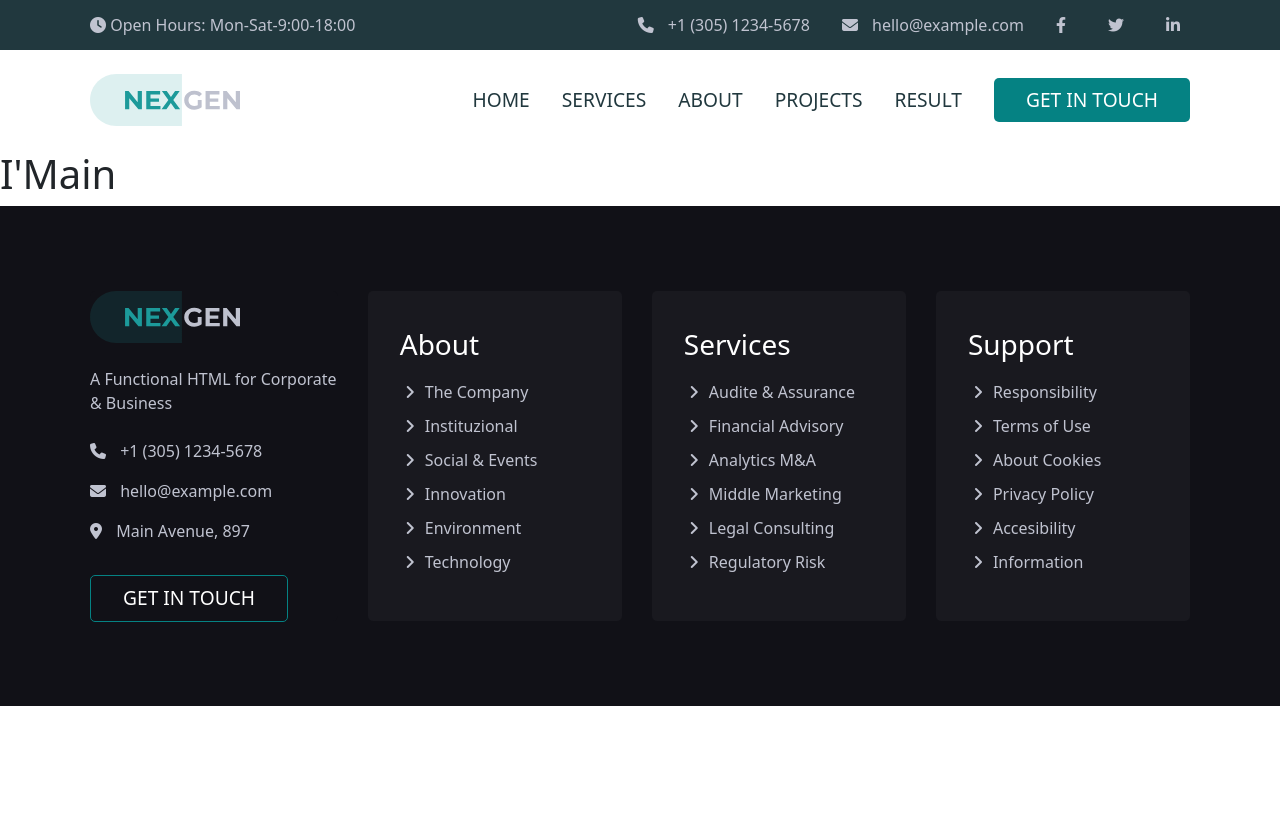
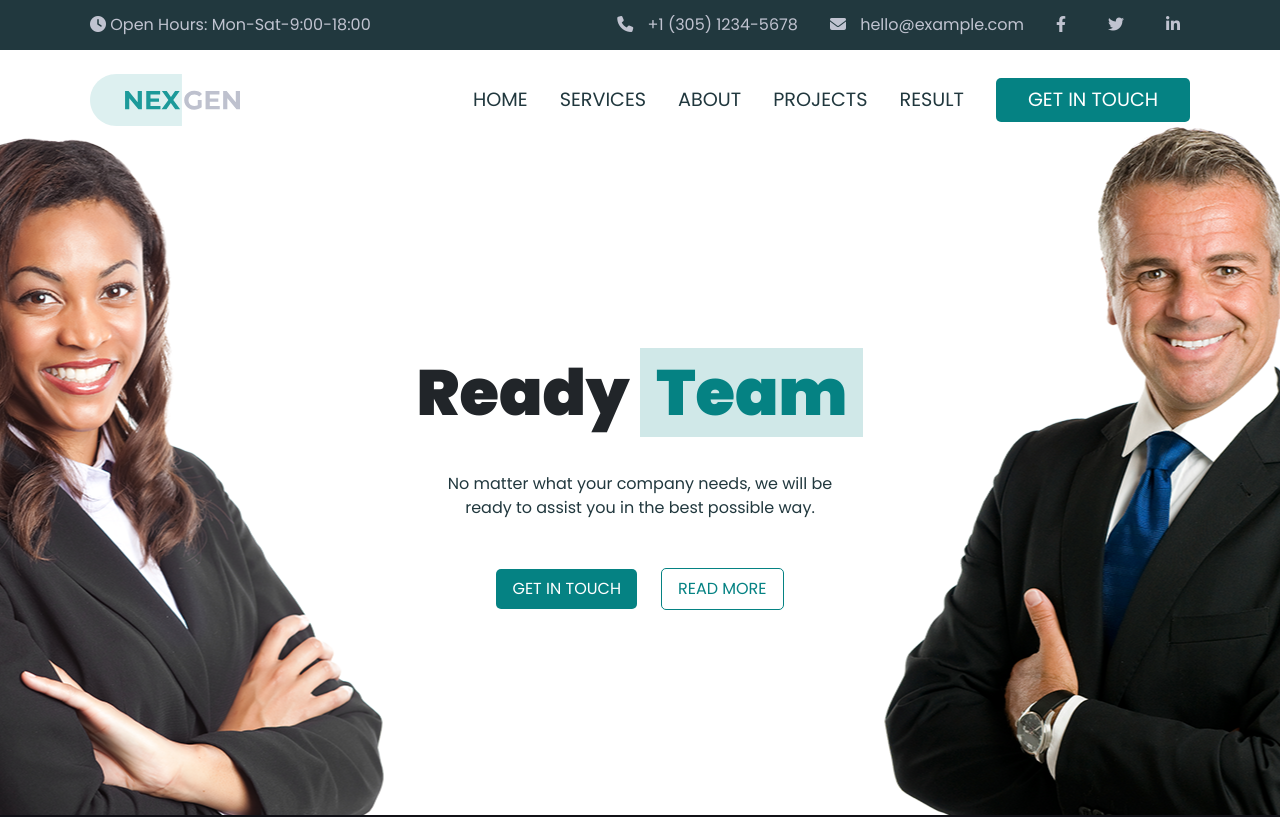
Before and after one commit to Mattia-Fasulo/proj-html-vuejs, a Vue app: page / in a window 1280 px wide. Shown: the top 817 px of the page. Built offline with nearby package versions, Linux system fonts and the light colour scheme.

Commit message:
add section1

```diff
--- a/src/assets/styles/main.scss
+++ b/src/assets/styles/main.scss
@@ -22,6 +22,10 @@ $fa-font-path: "../webfonts";
     box-sizing: border-box;
 }
 
+body {
+    font-family: "Poppins", sans-serif;
+}
+
 .container {
     max-width: 1100px;
     padding-left: 0;
--- a/src/components/AppMain.vue
+++ b/src/components/AppMain.vue
@@ -1,12 +1,17 @@
 <template>
     <main>
-        <h1>I'Main</h1>
+        <Section1 />
     </main>
 </template>
 
 <script>
+import Section1 from './ComoponentsMain/section1.vue';
+
 export default {
-    name: 'AppMain'
+    name: "AppMain",
+    components: {
+        Section1
+    }
 }
 </script>
 
--- /dev/null
+++ b/src/components/ComoponentsMain/section1.vue
@@ -0,0 +1,90 @@
+<template>
+    <section class="section1">
+        <div class="jumbotron">
+        </div>
+        <div class="text-jumbo">
+            <h1>Ready <span>Team</span></h1>
+            <p>No matter what your company needs, we will be ready to assist you in the best possible way.</p>
+            <div class="btn-jumbo">
+                <ButtonGreen :text="'Get In Touch'" />
+                <ButtonGreen :text="'Read More'" />
+            </div>
+        </div>
+
+    </section>
+</template>
+
+<script>
+import ButtonGreen from '../ComponentsGeneral/ButtonGreen.vue';
+
+export default {
+    name: "section1",
+    components: { ButtonGreen }
+}
+</script>
+
+<style lang="scss" scoped>
+@use '../../assets/styles/partials/variables' as *;
+@use '../../assets/styles/partials/mixins' as *;
+
+.section1 {
+    @include center();
+    position: relative;
+    width: 100%;
+    height: 665px;
+
+    .text-jumbo {
+        @include center ();
+        flex-flow: column;
+        padding: 2rem;
+        width: 600px;
+        text-align: center;
+
+        h1 {
+            font-size: 4rem;
+            font-weight: 900;
+
+            span {
+                background-color: #0583832f;
+                padding: 0 1rem;
+                color: $btn-green;
+            }
+        }
+
+        p {
+            color: $dark;
+            width: 400px;
+            margin-top: 2rem;
+        }
+
+        .btn-jumbo {
+            margin-top: 2rem;
+
+            button {
+                font-size: 1rem;
+                padding: 0.5rem 1rem;
+            }
+        }
+
+        button:last-child {
+            background-color: white;
+            color: $btn-green;
+            border: 1px solid $btn-green;
+            margin-left: 1.5rem;
+        }
+    }
+
+
+}
+
+.jumbotron {
+    z-index: 1000;
+    position: absolute;
+    top: -35px;
+    height: 700px;
+    width: 100%;
+    background-image: url('/images/bg-parallax.png');
+    background-position: center;
+    background-position-y: -180px;
+}
+</style>
--- a/src/components/ComponentsGeneral/ListVertical.vue
+++ b/src/components/ComponentsGeneral/ListVertical.vue
@@ -14,7 +14,7 @@
 export default {
     name: 'ListVertical',
     props: {
-        title: [],
+        title: String,
         list: {}
     }
 }
--- a/src/components/ComponentsHeader/BotHeaderComponent.vue
+++ b/src/components/ComponentsHeader/BotHeaderComponent.vue
@@ -62,6 +62,7 @@ export default {
     color: $dark;
     height: 100px;
     width: 100%;
+
 }
 
 .container {
@@ -95,6 +96,10 @@ export default {
             font-size: $txt-md;
             // font-weight: 500;
         }
+
+        a:hover {
+            color: black;
+        }
     }
 
     button {
```
